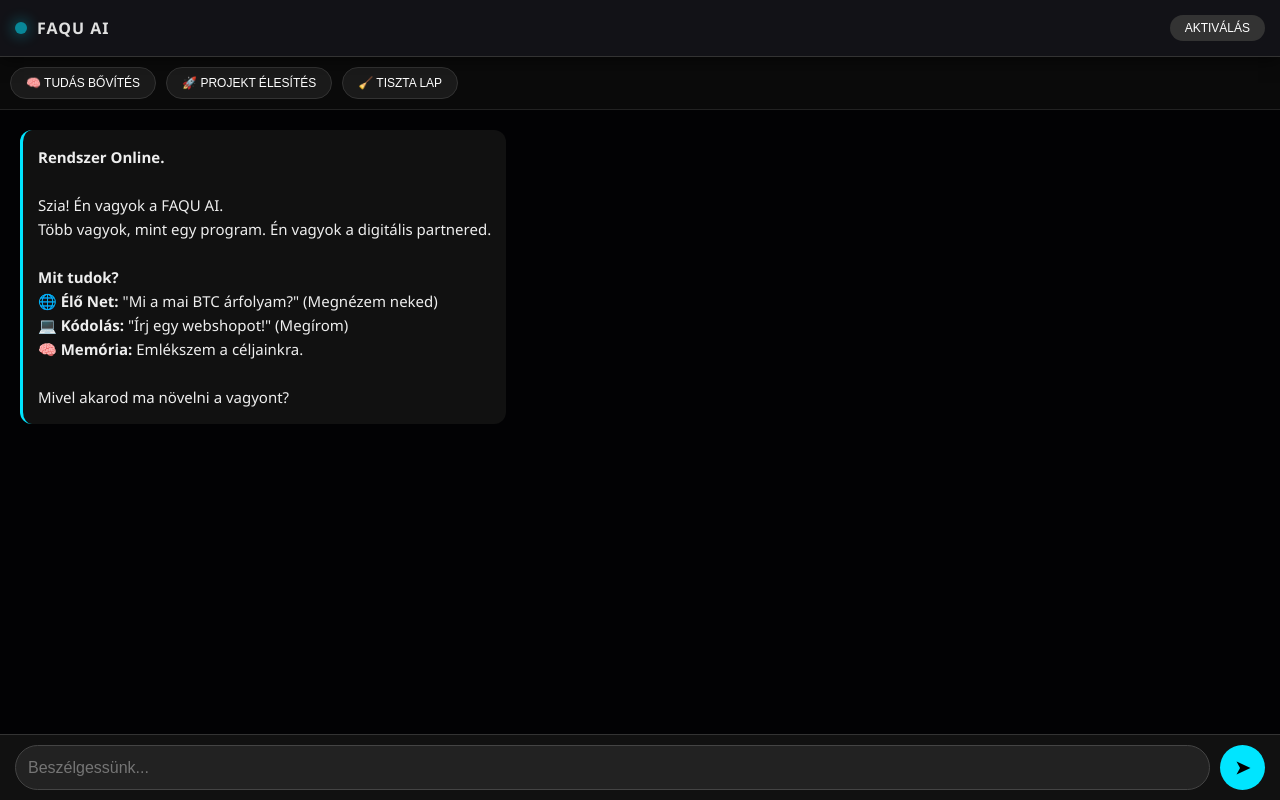
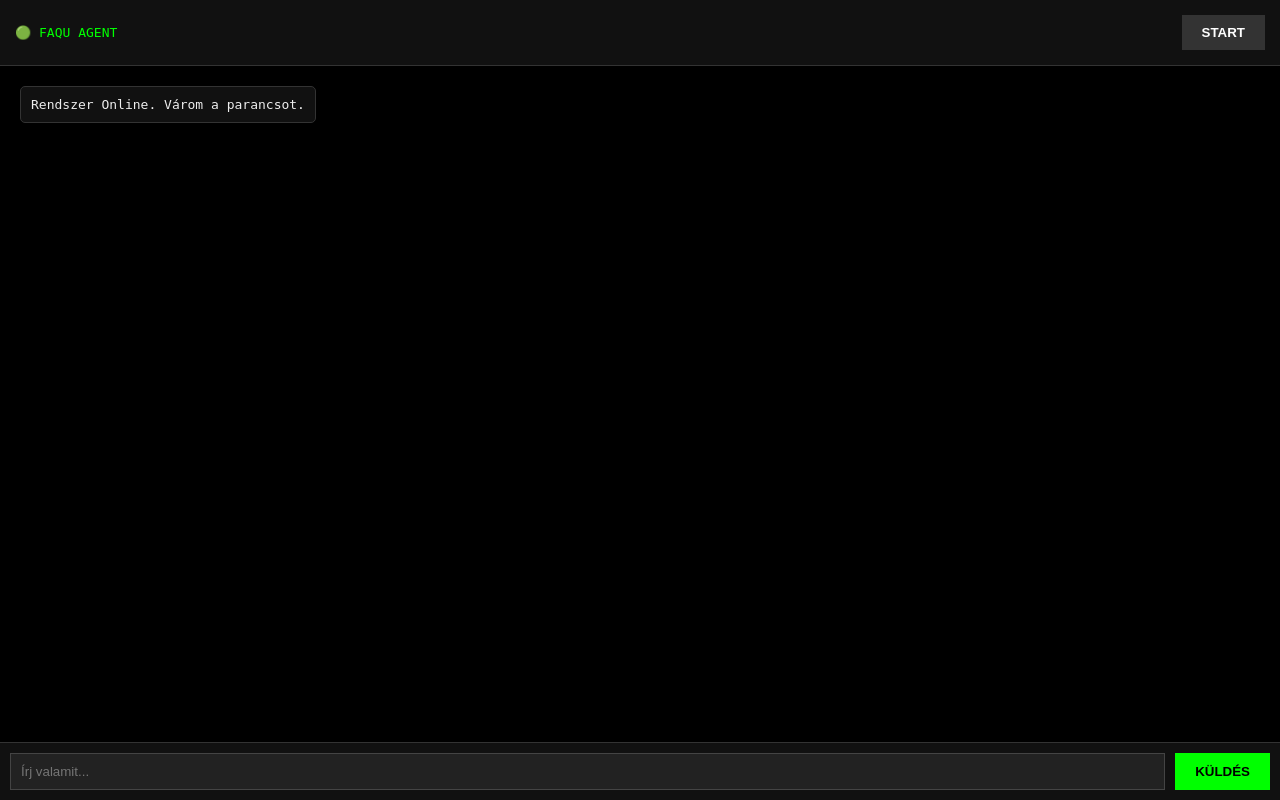
Before and after one commit to faqulord/Zenyx, a FastAPI app: page / in a window 1280 px wide. Run offline with FastAPI, Linux system fonts and the light colour scheme.

Commit message:
Update index.html

````diff
--- a/templates/index.html
+++ b/templates/index.html
@@ -3,237 +3,91 @@
 <head>
     <meta charset="UTF-8">
     <meta name="viewport" content="width=device-width, initial-scale=1.0, maximum-scale=1.0, user-scalable=no">
-    <title>FAQU AI - SENTIENT</title>
+    <title>FAQU AI - STABLE</title>
     <style>
-        /* SÖTÉT FUTURISTA TÉMA */
-        body {
-            margin: 0;
-            background: #020204;
-            color: #e0e0e0;
-            font-family: 'Segoe UI', Roboto, Helvetica, Arial, sans-serif;
-            height: 100dvh;
-            display: flex;
-            flex-direction: column;
-            overflow: hidden;
-        }
-
-        /* HEADER */
-        .header {
-            padding: 15px;
-            background: rgba(20, 20, 25, 0.95);
-            border-bottom: 1px solid #333;
-            display: flex;
-            justify-content: space-between;
-            align-items: center;
-            box-shadow: 0 4px 15px rgba(0,0,0,0.5);
-            z-index: 100;
-        }
-        .ai-avatar {
-            width: 12px; height: 12px; background: #00e5ff; border-radius: 50%;
-            box-shadow: 0 0 15px #00e5ff; margin-right: 10px; display: inline-block;
-            animation: pulse 2s infinite;
-        }
-        @keyframes pulse { 0% { opacity: 1; } 50% { opacity: 0.5; } 100% { opacity: 1; } }
-
-        /* GOMBOK SÁVJA */
-        .toolbar {
-            background: #0a0a0a;
-            padding: 10px;
-            display: flex;
-            gap: 10px;
-            overflow-x: auto;
-            border-bottom: 1px solid #222;
-        }
-        .tool-btn {
-            background: #1a1a1a; color: #fff; border: 1px solid #333;
-            padding: 8px 15px; font-size: 12px; cursor: pointer; border-radius: 20px;
-            transition: 0.3s; white-space: nowrap;
-        }
-        .tool-btn:active { background: #00e5ff; color: #000; }
-
-        /* CHAT */
-        .chat-box {
-            flex: 1;
-            overflow-y: auto;
-            padding: 20px;
-            display: flex;
-            flex-direction: column;
-            gap: 20px;
-            padding-bottom: 80px; /* Hely az inputnak */
-        }
-
-        .msg { padding: 15px; border-radius: 12px; max-width: 85%; line-height: 1.6; font-size: 15px; }
-        .msg-ai { align-self: flex-start; background: #111; border-left: 3px solid #00e5ff; color: #eee; }
-        .msg-user { align-self: flex-end; background: #004d40; color: #fff; box-shadow: 0 2px 5px rgba(0,0,0,0.2); }
-
-        /* KÓD MEGJELENÍTÉS */
-        pre { background: #000; padding: 15px; border-radius: 8px; overflow-x: auto; border: 1px solid #333; color: #00ff41; font-family: monospace; font-size: 13px; }
-
-        /* INPUT SÁV (FIXED POZÍCIÓ) */
-        .input-area {
-            position: fixed;
-            bottom: 0;
-            left: 0;
-            width: 100%;
-            background: #111;
-            padding: 10px 15px;
-            border-top: 1px solid #333;
-            display: flex;
-            gap: 10px;
-            box-sizing: border-box;
-            z-index: 200;
-        }
-        input[type="text"] {
-            flex: 1;
-            background: #222;
-            border: 1px solid #444;
-            color: #fff;
-            padding: 12px;
-            border-radius: 25px;
-            outline: none;
-            font-size: 16px;
-        }
-        .send-btn {
-            background: #00e5ff; color: #000; border: none;
-            width: 45px; height: 45px; border-radius: 50%;
-            font-weight: bold; cursor: pointer; font-size: 18px;
-            display: flex; align-items: center; justify-content: center;
-        }
-
-        #fileInput { display: none; }
+        body { margin: 0; background: #000; color: #0f0; font-family: monospace; height: 100dvh; display: flex; flex-direction: column; overflow: hidden; }
+        .header { padding: 15px; background: #111; border-bottom: 1px solid #333; display: flex; justify-content: space-between; align-items: center; }
+        .chat-box { flex: 1; overflow-y: auto; padding: 20px; display: flex; flex-direction: column; gap: 15px; }
+        .msg { padding: 10px; border-radius: 5px; max-width: 85%; word-wrap: break-word; }
+        .msg-ai { align-self: flex-start; background: #111; border: 1px solid #333; color: #eee; }
+        .msg-user { align-self: flex-end; background: #004400; color: #fff; }
+        .input-area { background: #111; padding: 10px; border-top: 1px solid #333; display: flex; gap: 10px; }
+        input { flex: 1; background: #222; border: 1px solid #444; color: #fff; padding: 10px; }
+        button { background: #0f0; color: #000; border: none; padding: 10px 20px; font-weight: bold; }
+        pre { background: #222; padding: 10px; overflow-x: auto; border: 1px solid #555; }
     </style>
 </head>
 <body>
 
     <div class="header">
-        <div style="display:flex; align-items:center;">
-            <span class="ai-avatar"></span>
-            <span style="font-weight:bold; letter-spacing:1px;">FAQU AI</span>
-        </div>
-        <button onclick="login()" style="background:#333; color:#fff; padding:6px 15px; border:none; border-radius:20px; font-size:12px;">AKTIVÁLÁS</button>
+        <div>🟢 FAQU AGENT</div>
+        <button onclick="login()" style="background:#333; color:#fff;">START</button>
     </div>
 
-    <div class="toolbar">
-        <button class="tool-btn" onclick="document.getElementById('fileInput').click()">🧠 TUDÁS BŐVÍTÉS</button>
-        <button class="tool-btn" onclick="deployLastCode()">🚀 PROJEKT ÉLESÍTÉS</button>
-        <button class="tool-btn" onclick="clearChat()">🧹 TISZTA LAP</button>
-    </div>
-    <input type="file" id="fileInput" onchange="uploadFile()">
-
     <div class="chat-box" id="chatBox">
-        <div class="msg msg-ai">
-            <strong>Rendszer Online.</strong><br><br>
-            Szia! Én vagyok a FAQU AI. <br>
-            Több vagyok, mint egy program. Én vagyok a digitális partnered.<br><br>
-            <strong>Mit tudok?</strong><br>
-            🌐 <strong>Élő Net:</strong> "Mi a mai BTC árfolyam?" (Megnézem neked)<br>
-            💻 <strong>Kódolás:</strong> "Írj egy webshopot!" (Megírom)<br>
-            🧠 <strong>Memória:</strong> Emlékszem a céljainkra.<br><br>
-            Mivel akarod ma növelni a vagyont?
-        </div>
+        <div class="msg msg-ai">Rendszer Online. Várom a parancsot.</div>
     </div>
 
     <div class="input-area">
-        <input type="text" id="userInput" placeholder="Beszélgessünk..." onkeypress="if(event.key==='Enter') sendMessage()">
-        <button class="send-btn" onclick="sendMessage()">➤</button>
+        <input type="text" id="userInput" placeholder="Írj valamit..." onkeypress="if(event.key==='Enter') sendMessage()">
+        <button onclick="sendMessage()">KÜLDÉS</button>
     </div>
 
     <script>
-        let token = "";
-        let lastCode = "";
+        // Automatikus Login induláskor
+        window.onload = login;
 
         async function login() {
-            const fd = new FormData(); fd.append("username", "admin"); fd.append("password", "secret");
             try {
-                const res = await fetch("/token", {method:"POST", body:fd});
-                const data = await res.json();
-                token = data.access_token;
-                alert("Kapcsolat stabil. Az AI tudata aktív.");
-            } catch(e) { alert("Hiba a csatlakozásnál!"); }
+                await fetch("/token", {method:"POST"});
+                console.log("Token OK");
+            } catch(e) { console.log("Login skip"); }
         }
 
         async function sendMessage() {
-            if(!token) return alert("Kérlek nyomj az AKTIVÁLÁS gombra jobb felül!");
-
             const input = document.getElementById("userInput");
             const text = input.value;
             if(!text) return;
 
             addMsg(text, "user");
             input.value = "";
-
-            // Itt jelezzük, hogy dolgozik
-            const loadId = addMsg("Gondolkodom és kutatok...", "ai");
+            const loadId = addMsg("Dolgozom...", "ai");
 
             try {
+                // 30 másodperces időkorlát, hogy ne fagyjon le örökre
+                const controller = new AbortController();
+                const timeoutId = setTimeout(() => controller.abort(), 30000);
+
                 const res = await fetch("/chat", {
                     method: "POST",
-                    headers: { "Content-Type": "application/json", "Authorization": "Bearer " + token },
-                    body: JSON.stringify({ message: text })
+                    headers: { "Content-Type": "application/json" },
+                    body: JSON.stringify({ message: text }),
+                    signal: controller.signal
                 });
+
+                clearTimeout(timeoutId);
                 const data = await res.json();
-
-                // Kód kinyerése deployhoz
-                if(data.response.includes("```")) {
-                    const match = data.response.match(/```(?:python|html|js|solidity)?([\s\S]*?)```/);
-                    if(match) lastCode = match[1];
-                }
 
                 document.getElementById(loadId).innerHTML = formatText(data.response);
                 scrollToBottom();
-            } catch(e) { document.getElementById(loadId).innerText = "Hiba: " + e; }
-        }
 
-        async function uploadFile() {
-            if(!token) return alert("Aktiválás szükséges!");
-            const file = document.getElementById("fileInput").files[0];
-            const fd = new FormData(); fd.append("file", file);
-
-            addMsg(`Fájl elemzése: ${file.name}...`, "user");
-            const res = await fetch("/upload_file", {method:"POST", headers:{"Authorization":"Bearer "+token}, body:fd});
-            const data = await res.json();
-            addMsg(data.message, "ai");
-        }
-
-        async function deployLastCode() {
-            if(!token || !lastCode) return alert("Még nincs kód, amit élesíthetnék!");
-            const repo = prompt("Add meg a Projekt nevét (GitHub Repo):", "faqu-empire");
-            if(!repo) return;
-
-            addMsg("Rendszer építése és feltöltése...", "ai");
-            const res = await fetch("/deploy", {
-                method: "POST",
-                headers: { "Content-Type": "application/json", "Authorization": "Bearer " + token },
-                body: JSON.stringify({ repo_name: repo, file_name: "main.py", code: lastCode })
-            });
-            const data = await res.json();
-            if(data.status === "success") addMsg(`✅ SIKER! A rendszered él: <a href="${data.url}" target="_blank" style="color:#fff; text-decoration:underline;">Megnyitás</a>`, "ai");
-            else addMsg("Hiba: " + data.message, "ai");
+            } catch(e) {
+                document.getElementById(loadId).innerText = "HIBA: A szerver nem válaszolt időben. Próbáld újra!";
+            }
         }
 
         function addMsg(text, type) {
             const div = document.createElement("div");
             div.className = `msg msg-${type}`;
+            div.id = "msg-" + Date.now();
             div.innerHTML = text;
             document.getElementById("chatBox").appendChild(div);
             scrollToBottom();
             return div.id;
         }
 
-        function formatText(text) {
-            // Sortörések, kódblokkok és vastagítás formázása
-            return text.replace(/\n/g, "<br>")
-                       .replace(/```([\s\S]*?)```/g, "<pre>$1</pre>")
-                       .replace(/\*\*(.*?)\*\*/g, "<strong>$1</strong>");
-        }
-
-        function scrollToBottom() {
-            setTimeout(() => {
-                const box = document.getElementById("chatBox");
-                box.scrollTop = box.scrollHeight;
-            }, 100);
-        }
-        function clearChat() { document.getElementById("chatBox").innerHTML = ""; }
+        function formatText(t) { return t.replace(/\n/g, "<br>").replace(/```([\s\S]*?)```/g, "<pre>$1</pre>"); }
+        function scrollToBottom() { document.getElementById("chatBox").scrollTop = document.getElementById("chatBox").scrollHeight; }
     </script>
 </body>
 </html>
````
